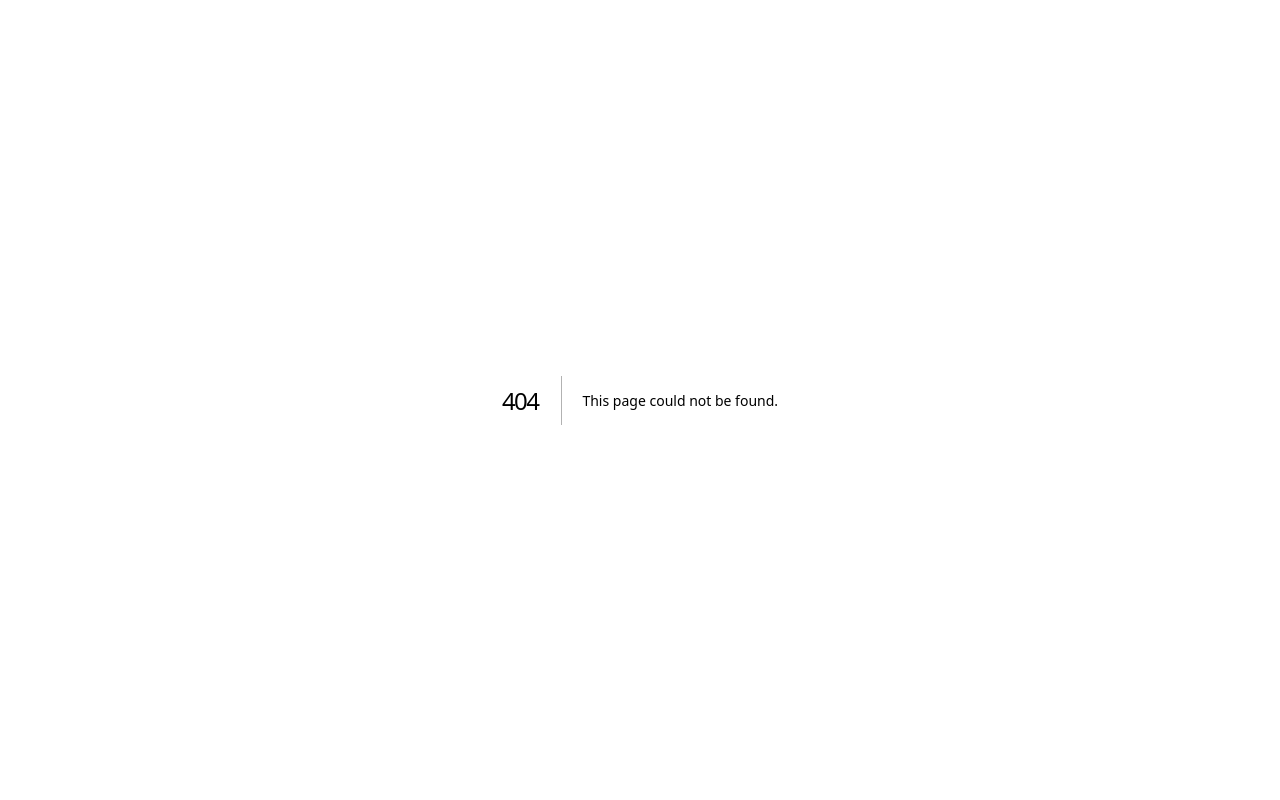
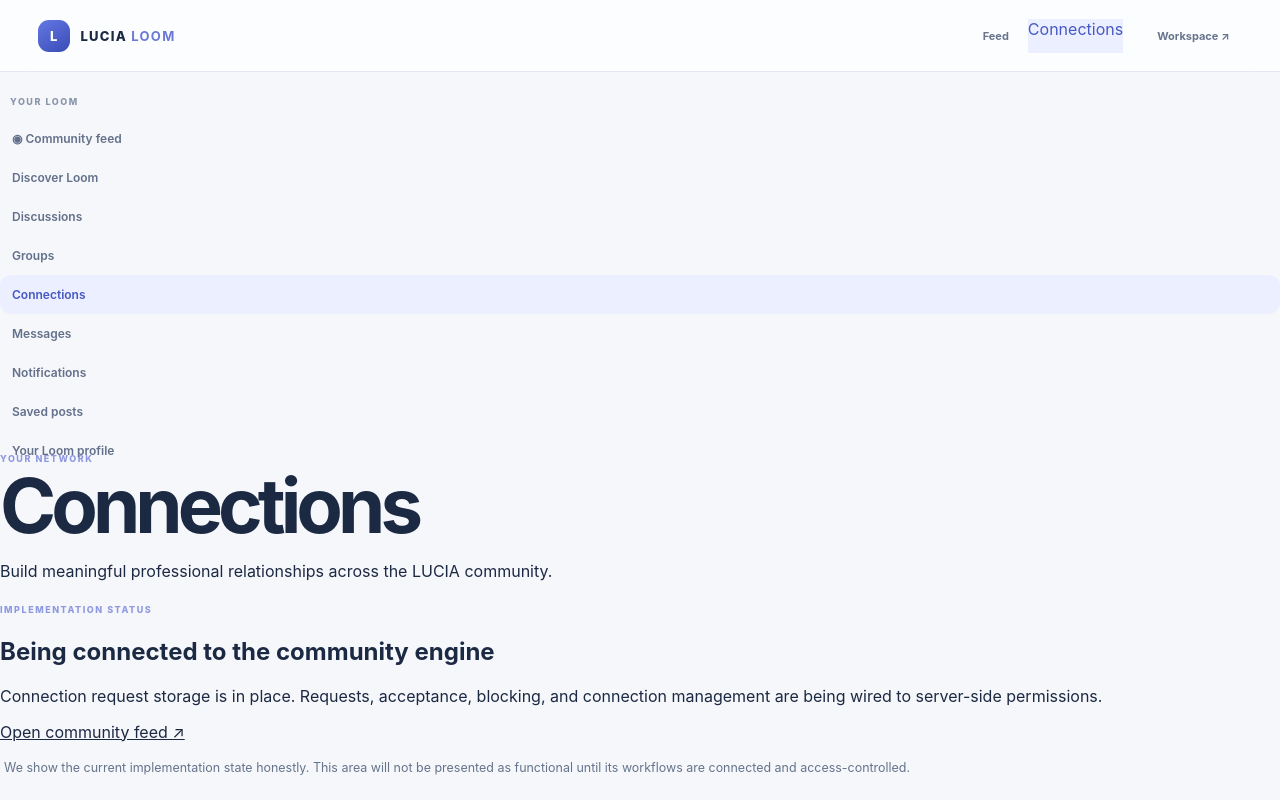
Before and after one commit to trendorafindsinc-jpg/lucia-os, a Next.js app: page /loom/connections in a window 1280 px wide. Before the commit this address had no page. Built offline with nearby package versions, Linux system fonts and the light colour scheme.

Commit message:
feat(loom): add community section routes

```diff
--- /dev/null
+++ b/src/app/loom/[section]/page.tsx
@@ -0,0 +1,55 @@
+import type { Metadata } from "next";
+import Link from "next/link";
+import { notFound } from "next/navigation";
+import "./../loom.css";
+
+const sections = {
+  discover: { title: "Discover Loom", eyebrow: "FIND YOUR PEOPLE", description: "Search public conversations and find useful ideas from the community.", detail: "Public post search is available from the main feed. Group recommendations and member discovery are being connected to the same verified community data." },
+  discussions: { title: "Discussions", eyebrow: "IDEAS IN MOTION", description: "Thoughtful conversations, practical questions, and lessons from people building businesses.", detail: "Open the community feed to read current public discussions and join threaded replies when your business is verified." },
+  groups: { title: "Groups", eyebrow: "BUILD TOGETHER", description: "Focused spaces for people working on similar challenges and opportunities.", detail: "Group records and membership foundations are in place. Group creation, joining, and member permissions are being completed in the next delivery phase." },
+  connections: { title: "Connections", eyebrow: "YOUR NETWORK", description: "Build meaningful professional relationships across the LUCIA community.", detail: "Connection request storage is in place. Requests, acceptance, blocking, and connection management are being wired to server-side permissions." },
+  messages: { title: "Messages", eyebrow: "PRIVATE CONVERSATIONS", description: "A dedicated space for private one-to-one conversations.", detail: "Private message storage is in place. The inbox and conversation endpoints are being completed before messaging is enabled." },
+  notifications: { title: "Notifications", eyebrow: "WHAT NEEDS YOUR ATTENTION", description: "Keep up with replies, connection requests, and community activity.", detail: "Notification storage is in place. Event generation, unread counts, and notification preferences are part of the next implementation pass." },
+  saved: { title: "Saved posts", eyebrow: "KEEP WHAT MATTERS", description: "Return to useful advice, discussions, and ideas whenever you need them.", detail: "Saved-post storage is in place. Saving, unsaving, and the private saved-post list are being connected to authenticated APIs." },
+  profile: { title: "Your Loom profile", eyebrow: "YOUR COMMUNITY IDENTITY", description: "Present your work and business clearly to the community.", detail: "Loom profile storage is in place. Profile editing and public profile views are being connected with privacy-aware access rules." },
+} as const;
+
+type Section = keyof typeof sections;
+
+export const metadata: Metadata = { title: "Loom community spaces", description: "Explore the community areas in LUCIA Loom." };
+
+export default async function LoomSectionPage({ params }: { params: Promise<{ section: string }> }) {
+  const { section } = await params;
+  if (!(section in sections)) notFound();
+  const key = section as Section;
+  const item = sections[key];
+
+  return (
+    <main className="loom-page">
+      <header className="loom-topbar">
+        <Link className="loom-brand" href="/workspace"><span className="loom-brand-mark">L</span><span>LUCIA <b>LOOM</b></span></Link>
+        <nav><Link href="/loom">Feed</Link><span className="loom-nav-active">{item.title}</span></nav>
+        <Link className="loom-workspace-link" href="/workspace">Workspace ↗</Link>
+      </header>
+      <div className="loom-section-layout">
+        <aside className="loom-left-rail">
+          <span className="loom-rail-label">YOUR LOOM</span>
+          <Link href="/loom">◉ Community feed</Link>
+          {Object.entries(sections).map(([slug, entry]) => <Link key={slug} className={slug === key ? "loom-rail-active" : ""} href={`/loom/${slug}`}>{entry.title}</Link>)}
+        </aside>
+        <section className="loom-section-main">
+          <span className="loom-eyebrow">{item.eyebrow}</span>
+          <h1>{item.title}</h1>
+          <p className="loom-section-description">{item.description}</p>
+          <div className="loom-section-status">
+            <span className="loom-eyebrow">IMPLEMENTATION STATUS</span>
+            <h2>Being connected to the community engine</h2>
+            <p>{item.detail}</p>
+            <Link className="loom-section-primary" href={key === "discover" || key === "discussions" ? "/loom#feed" : "/loom"}>{key === "discover" ? "Search public posts on the feed ↗" : key === "discussions" ? "Read community conversations ↗" : "Open community feed ↗"}</Link>
+          </div>
+          <p className="loom-privacy-note">We show the current implementation state honestly. This area will not be presented as functional until its workflows are connected and access-controlled.</p>
+        </section>
+      </div>
+    </main>
+  );
+}
```
